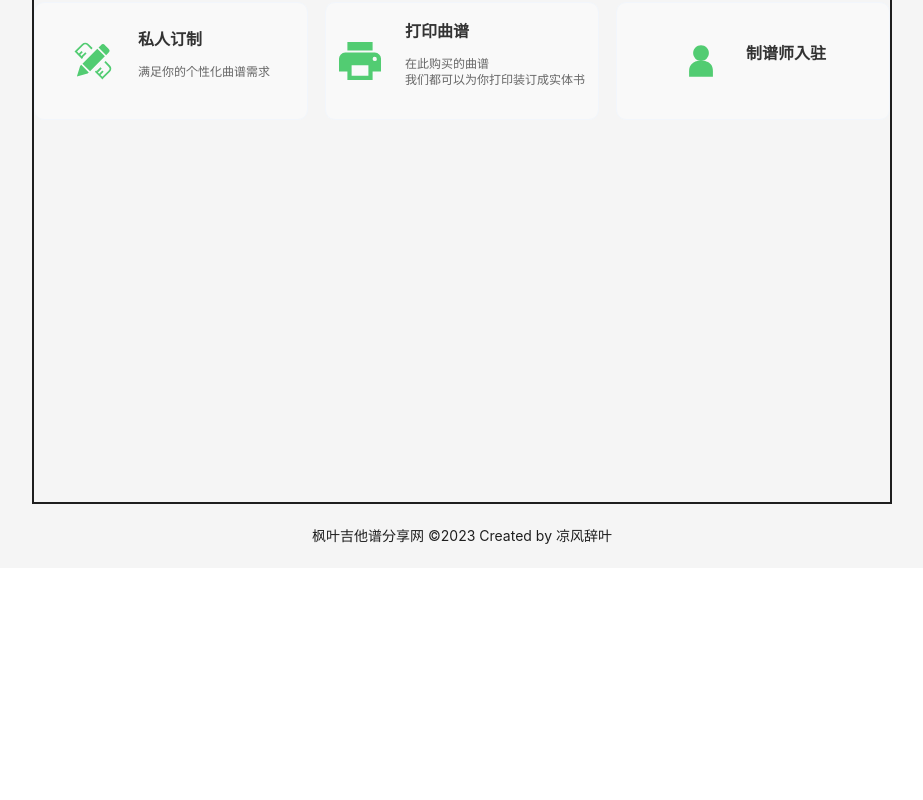
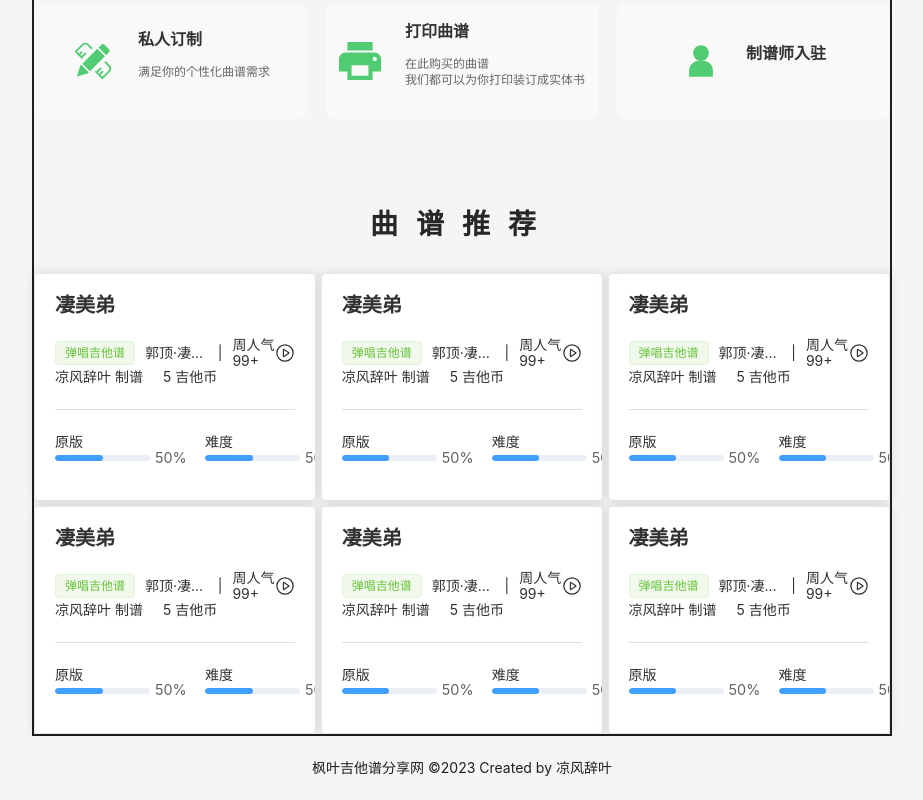
Before and after one commit to 2403861767/guitar-fronted-front, a Vue app: page /#/index in a window 1280 px wide. Shown: the part 488-1288 px from the top of the page, without its empty margins (178-1101 px from the left). Before the commit the page ends 1056 px from the top, so only its background shows below. Built offline with nearby package versions, Linux system fonts and the light colour scheme.

Commit message:
23/8/13: 完成曲谱推荐的基本页面，封装了个card组件

```diff
--- a/package.json
+++ b/package.json
@@ -9,6 +9,7 @@
     "preview": "vite preview"
   },
   "dependencies": {
+    "@element-plus/icons-vue": "^2.1.0",
     "ant-design-vue": "^4.0.0-rc.5",
     "element-plus": "^2.3.7",
     "vue": "^3.2.47",
--- /dev/null
+++ b/src/components/SongCard.vue
@@ -0,0 +1,56 @@
+<template>
+    <div style="width: 100%;">
+        <el-card class="box-card">
+            <p class="title" style="font-weight: bold;font-size: 20px;">凄美弟</p>
+            <div style="display: flex;justify-content: space-between;align-items: center">
+                <el-tag class="ml-2" type="success">弹唱吉他谱</el-tag>
+                <div class="detail singe-line">郭顶·凄美地xxxxxxxxxx</div>
+                <div style="margin-left: 10px"> | </div>
+                <div style="margin-left: 10px">周人气99+</div>
+                <el-icon :size="20"><VideoPlay /></el-icon>
+            </div>
+            <div style="display: flex;justify-content: flex-start;align-items: center">
+                <div class="user">凉风辞叶 制谱</div>
+                <div style="margin-left: 20px;">5 吉他币</div>
+            </div>
+            <el-divider />
+            <div class="rate">
+                <div class="demo-progress">
+                    原版 <el-progress :percentage="50" />
+                </div>
+                <div class="demo-progress">
+                    难度 <el-progress :percentage="50" >
+                    <template #default="{percentage}">
+                        <span>{{percentage}}分</span>
+                    </template>
+                </el-progress>
+                </div>
+            </div>
+        </el-card>
+    </div>
+</template>
+
+<script setup>
+
+import {VideoPlay} from "@element-plus/icons-vue";
+</script>
+
+<style scoped>
+.demo-progress .el-progress--line {
+    margin-bottom: 15px;
+    width: 150px;
+}
+.rate{
+    display: flex;
+    justify-content: space-between;
+    align-items: center;
+}
+.singe-line {
+    margin-left: 10px;
+    width: 100px;
+    text-overflow: ellipsis;
+    overflow: hidden;
+    word-break: break-all;
+    white-space: nowrap;
+}
+</style>
--- a/src/main.ts
+++ b/src/main.ts
@@ -7,6 +7,7 @@ import Antd from 'ant-design-vue';
 import ElementPlus from 'element-plus'
 import 'element-plus/dist/index.css'
 import './assets/icons/iconfont.js'
+import * as ElementPlusIconsVue from '@element-plus/icons-vue'
 // 5. 创建并挂载根实例
 const app = createApp(App)
 //确保 _use_ 路由实例使
@@ -14,6 +15,9 @@ const app = createApp(App)
 app.use(router)
 app.use(Antd)
 app.use(ElementPlus)
-
+// 引入icon
+for (const [key, component] of Object.entries(ElementPlusIconsVue)) {
+    app.component(key, component)
+}
 
 app.mount('#app')
--- a/src/views/IndexPage.vue
+++ b/src/views/IndexPage.vue
@@ -18,6 +18,21 @@
                 </div>
             </div>
         </div>
+<!--曲谱推荐-->
+        <div class="recommend">
+            <p class="title">曲谱推荐</p>
+            <div class="items">
+<!--                TODO -->
+                <div style="display: flex; justify-content: space-between;flex-wrap: wrap;">
+                    <song-card  style="width: 33%;margin-top: 5px;" />
+                    <song-card  style="width: 33%;margin-top: 5px;" />
+                    <song-card  style="width: 33%;margin-top: 5px;" />
+                    <song-card  style="width: 33%;margin-top: 5px;" />
+                    <song-card  style="width: 33%;margin-top: 5px;" />
+                    <song-card  style="width: 33%;margin-top: 5px;" />
+                </div>
+            </div>
+        </div>
 
 
     </div>
@@ -26,6 +41,7 @@
 <script lang="ts" setup>
 import {reactive} from "vue";
 import SvgIcon from "../components/SvgIcon.vue";
+import SongCard from "../components/SongCard.vue";
 
 const onChange = (current: number) => {
     console.log(current);
@@ -58,6 +74,17 @@ const guides = reactive([
 </script>
 
 <style scoped>
+/* recommend */
+.recommend .title{
+    color: #272727;
+    font-size: 28px;
+    font-weight: 700;
+    margin-top: 88px;
+    text-align: center;
+    position: relative;
+    letter-spacing: 18px;
+}
+
 /*  guide   */
 .guide .item{
     width: 32%;
```
Also changed, not shown: 1 other file (tests, documents, lock files or other folders).
